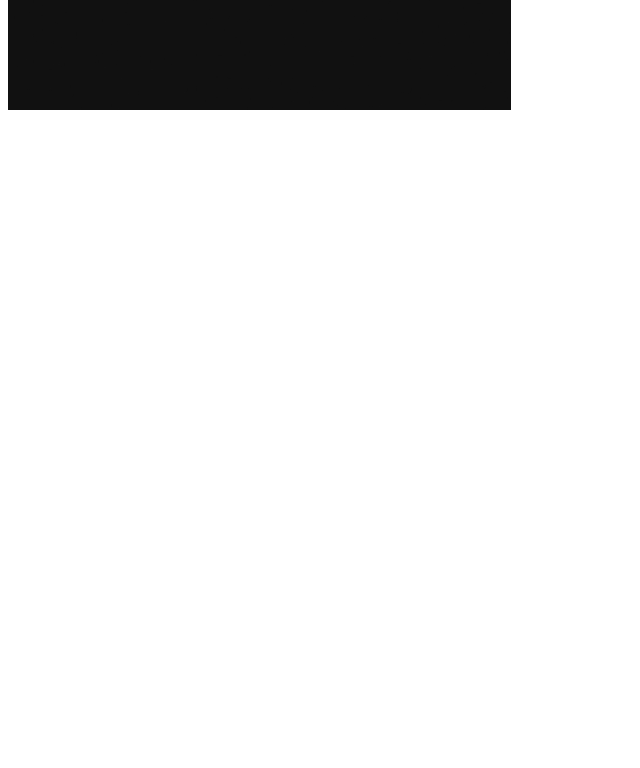
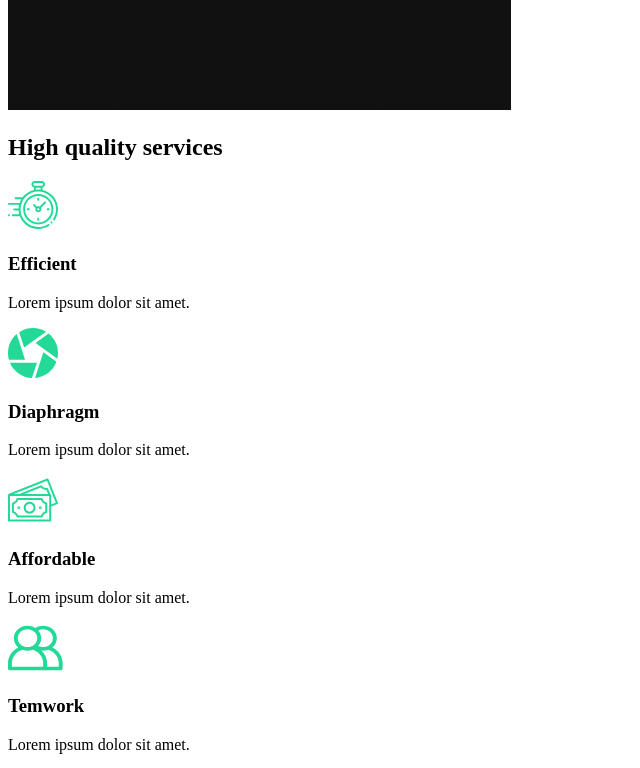
Before and after one commit to MrGRivera/react-business-template, a React (Create React App) app: page / in a window 1280 px wide. Shown: the part 860-1628 px from the top of the page, without its empty margins (0-640 px from the left). Before the commit the page ends 982 px from the top, so only its background shows below. Built offline with nearby package versions, Linux system fonts and the light colour scheme.

Commit message:
created services section

```diff
--- /dev/null
+++ b/src/components/ServicesSection.js
@@ -0,0 +1,53 @@
+import React from "react";
+import clock from "../img/clock.svg";
+import diaphragm from "../img/diaphragm.svg";
+import money from "../img/money.svg";
+import teamwork from "../img/teamwork.svg";
+import home2 from '../img/home2.png'
+
+const ServicesSection = () => {
+  return (
+    <div className="services">
+      <div className="description">
+        <h2>
+          High <span>quality</span> services
+        </h2>
+        <div className="cards">
+          <div className="card">
+            <div className="icon">
+              <img src={clock} alt="clock" />
+              <h3>Efficient</h3>
+            </div>
+            <p>Lorem ipsum dolor sit amet.</p>
+          </div>
+          <div className="card">
+            <div className="icon">
+              <img src={diaphragm} alt="diaphragm" />
+              <h3>Diaphragm</h3>
+            </div>
+            <p>Lorem ipsum dolor sit amet.</p>
+          </div>
+          <div className="card">
+            <div className="icon">
+              <img src={money} alt="money" />
+              <h3>Affordable</h3>
+            </div>
+            <p>Lorem ipsum dolor sit amet.</p>
+          </div>
+          <div className="card">
+            <div className="icon">
+              <img src={teamwork} alt="teamwork" />
+              <h3>Temwork</h3>
+            </div>
+            <p>Lorem ipsum dolor sit amet.</p>
+          </div>
+        </div>
+      </div>
+      <div className="image">
+        <img src={home2} alt="home2"/>
+      </div>
+    </div>
+  );
+};
+
+export default ServicesSection;
--- a/src/pages/AboutUs.js
+++ b/src/pages/AboutUs.js
@@ -1,13 +1,14 @@
-import React from 'react'
-import AboutSection from '../components/AboutSection'
-
+import React from "react";
+import AboutSection from "../components/AboutSection";
+import ServicesSection from "../components/ServicesSection";
 
 const AboutUs = () => {
   return (
-    <div>
+    <>
       <AboutSection />
-    </div>
-  )
-}
+      <ServicesSection />
+    </>
+  );
+};
 
-export default AboutUs
+export default AboutUs;
```
Also changed, not shown: 1 other file (tests, documents, lock files or other folders).
